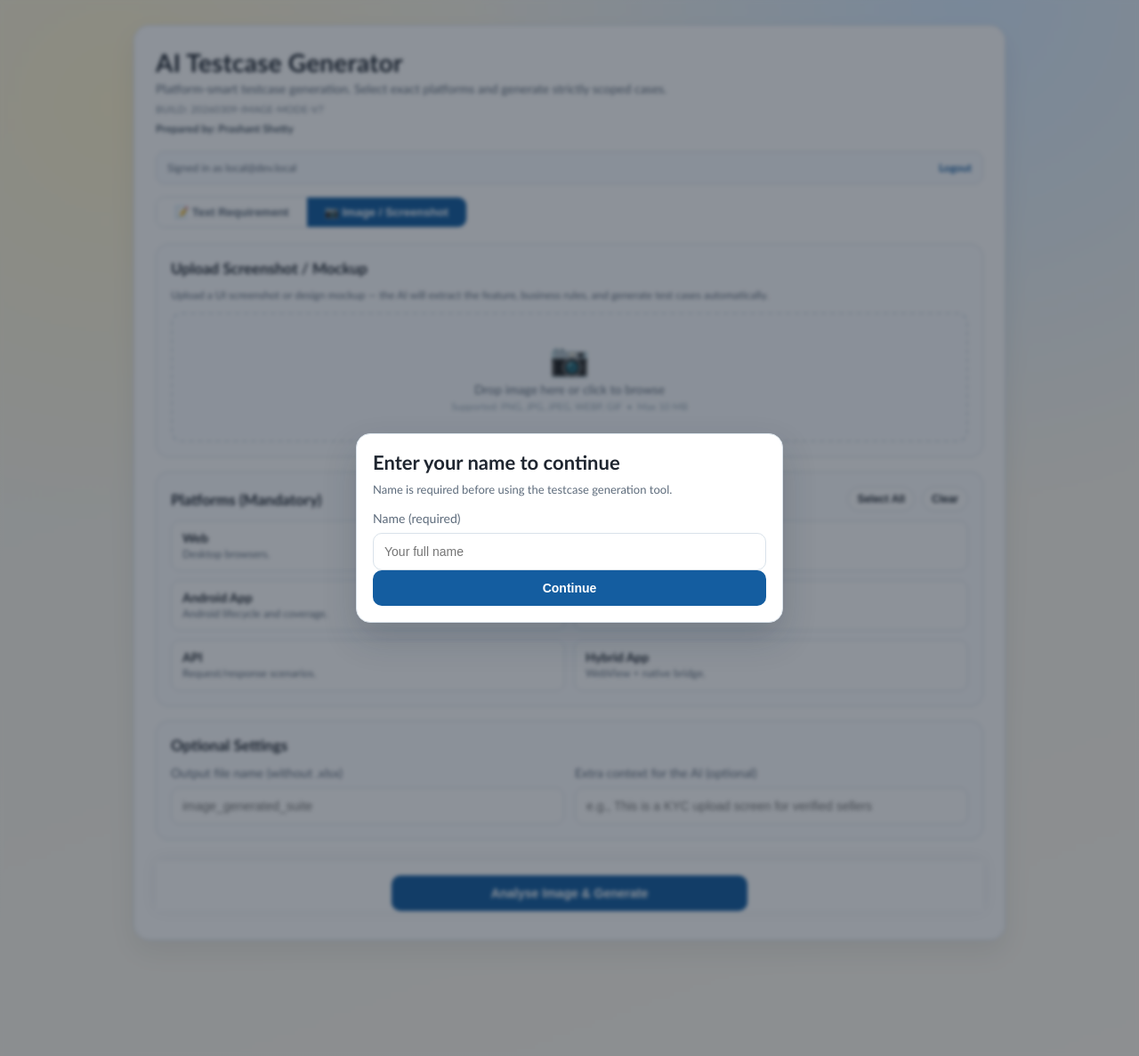
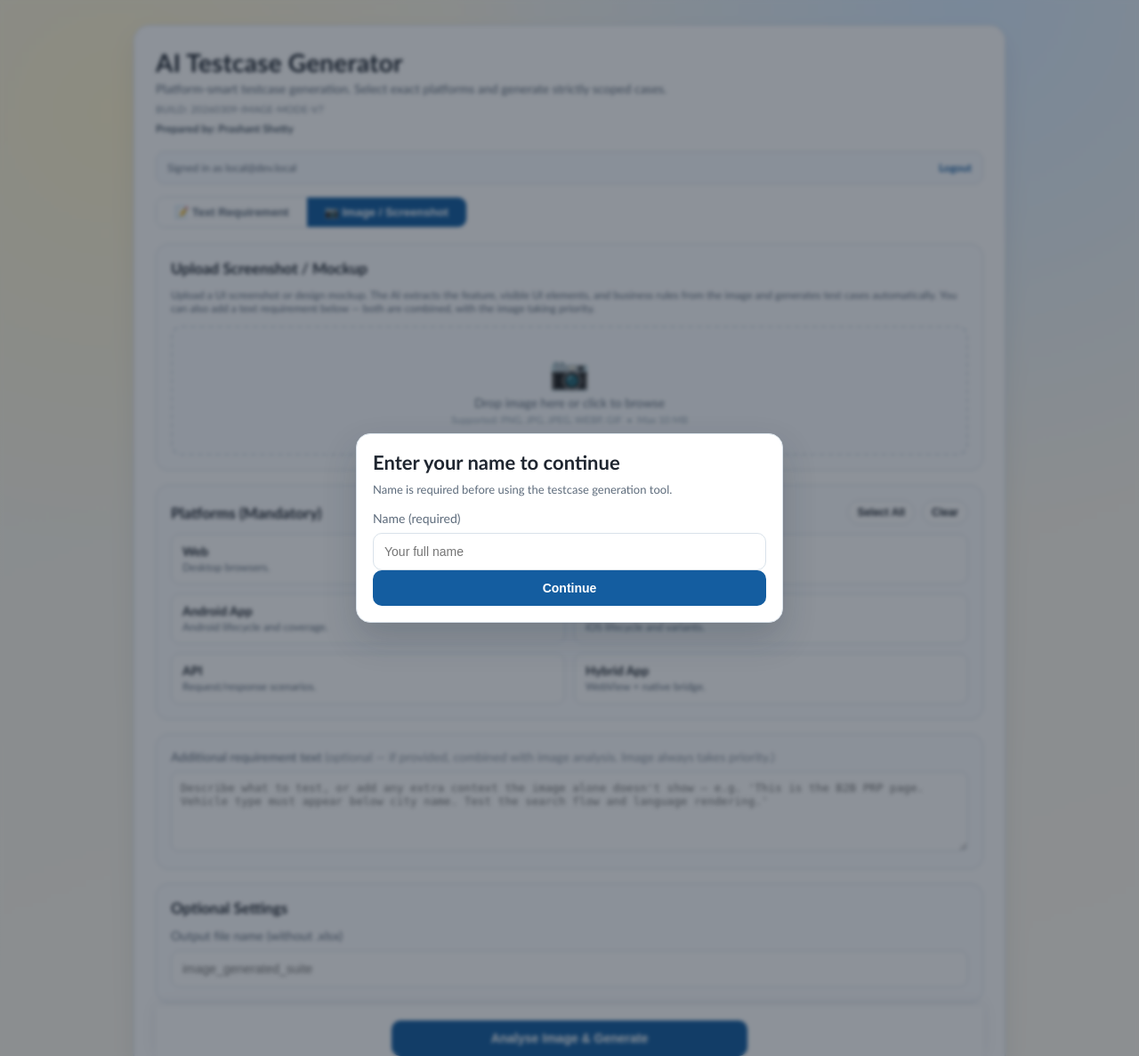
Before and after one commit to prashant-shetty27/ai-testcase-generator, a FastAPI app: page / in a window 1280 px wide, after a click that opens the changed part. Shown: the whole page at 89% size. Run offline with FastAPI, Linux system fonts and the light colour scheme.

Commit message:
Make image + text combined input visible and prominent in UI
The 'extra context' field was a tiny single-line input hidden in
Optional Settings — users couldn't see or use it for text requirements.

- Move extra context above Optional Settings as a standalone section
- Change to a full textarea (resizable, 90px min-height)
- Relabel clearly: 'Additional requirement text — combined with image,
  image takes priority'
- Update image panel description to explain combined image + text mode
- Remove extra context from the row layout (now its own section)

Co-Authored-By: Claude Sonnet 4.6 <noreply@anthropic.com>

```diff
--- a/web/templates/index.html
+++ b/web/templates/index.html
@@ -654,7 +654,7 @@
     <div id="imageModePanel" role="tabpanel" style="display:none;">
         <section class="section">
             <h2>Upload Screenshot / Mockup</h2>
-            <p class="meta">Upload a UI screenshot or design mockup — the AI will extract the feature, business rules, and generate test cases automatically.</p>
+            <p class="meta">Upload a UI screenshot or design mockup. The AI extracts the feature, visible UI elements, and business rules from the image and generates test cases automatically. You can also add a text requirement below — both are combined, with the image taking priority.</p>
 
             <div id="imgDropZone" class="drop-zone" role="button" tabindex="0" aria-label="Upload screenshot">
                 <input type="file" id="imgFileInput" accept=".png,.jpg,.jpeg,.webp,.gif" aria-label="Select image file">
@@ -711,16 +711,21 @@
         </section>
 
         <section class="section">
+            <label class="label" for="imgExtraContext">
+                Additional requirement text <span style="font-weight:400;opacity:0.7;">(optional — if provided, combined with image analysis. Image always takes priority.)</span>
+            </label>
+            <textarea
+                id="imgExtraContext"
+                placeholder="Describe what to test, or add any extra context the image alone doesn't show — e.g. 'This is the B2B PRP page. Vehicle type must appear below city name. Test the search flow and language rendering.'"
+                style="width:100%;min-height:90px;resize:vertical;font-size:0.97em;padding:10px;border-radius:8px;border:1px solid var(--border, #ccc);background:var(--input-bg, #fff);color:inherit;box-sizing:border-box;"
+            ></textarea>
+        </section>
+
+        <section class="section">
             <h2>Optional Settings</h2>
-            <div class="row">
-                <div>
-                    <label class="label" for="imgOutputFilename">Output file name (without .xlsx)</label>
-                    <input id="imgOutputFilename" type="text" placeholder="image_generated_suite">
-                </div>
-                <div>
-                    <label class="label" for="imgExtraContext">Extra context for the AI (optional)</label>
-                    <input id="imgExtraContext" type="text" placeholder="e.g., This is a KYC upload screen for verified sellers">
-                </div>
+            <div>
+                <label class="label" for="imgOutputFilename">Output file name (without .xlsx)</label>
+                <input id="imgOutputFilename" type="text" placeholder="image_generated_suite">
             </div>
         </section>
 
```
